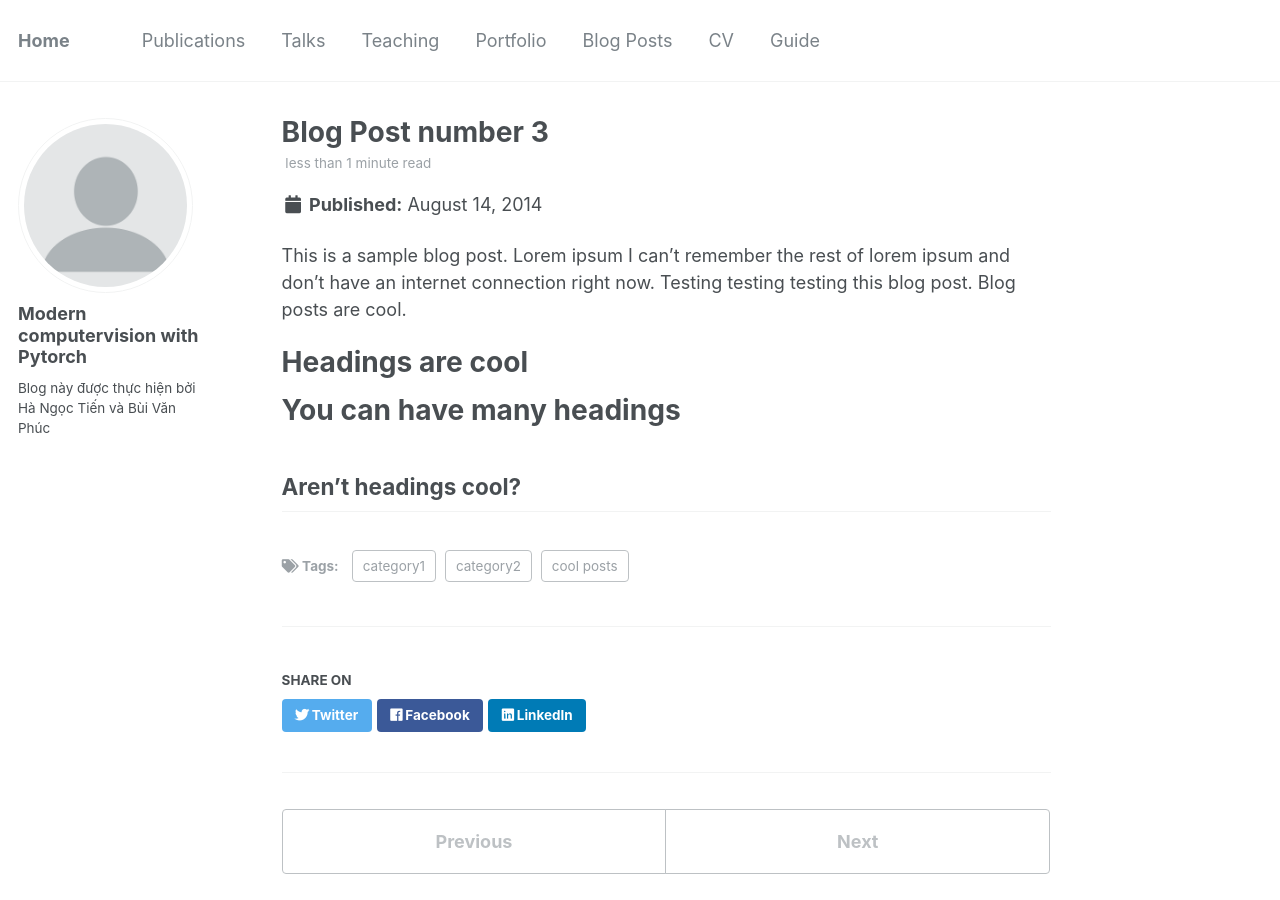
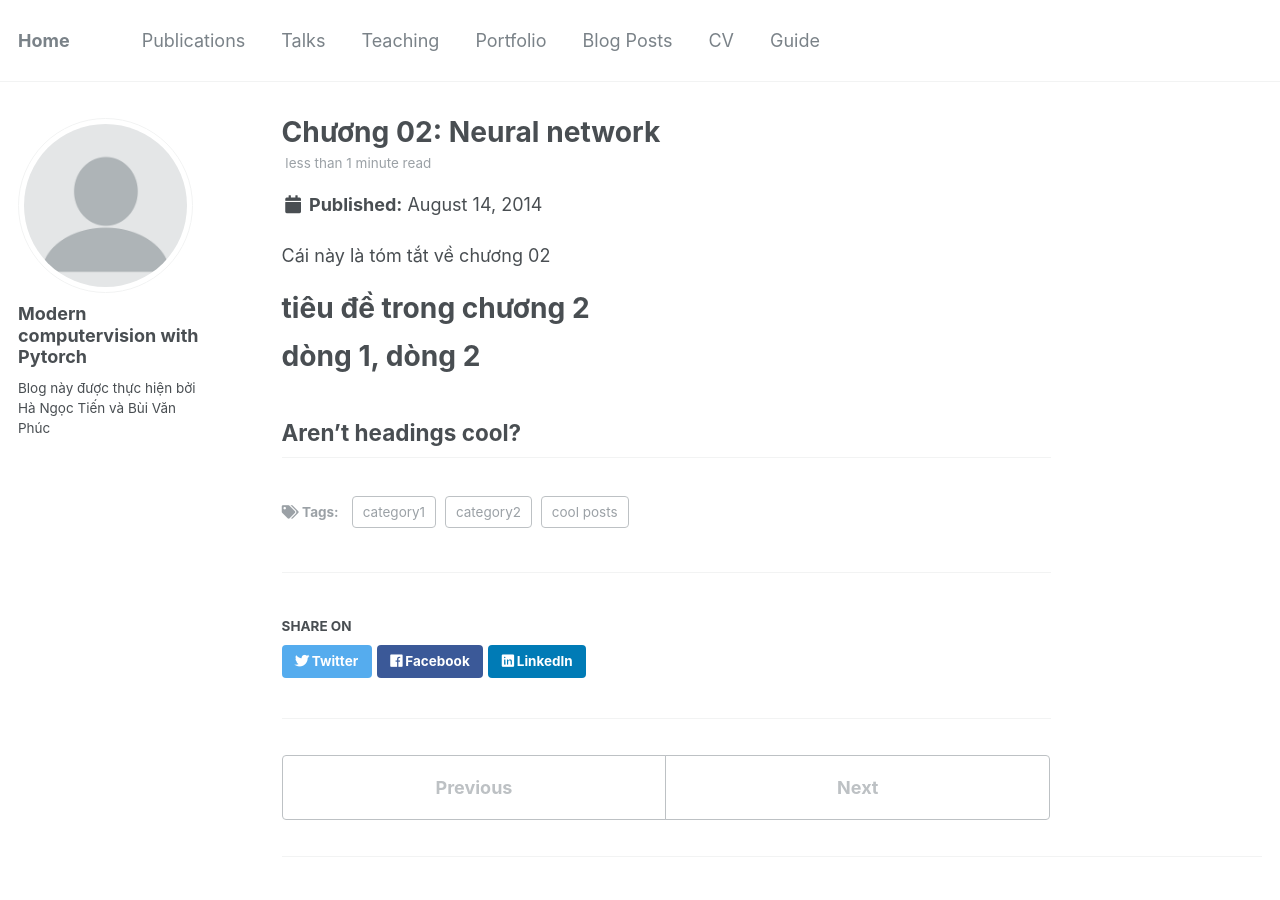
Before and after one commit to vanphuc-bui/MordenComputervision, a Jekyll site: the page built from _posts/2014-08-14-blog-post-3.md, in a window 1280 px wide and 900 px high. Built offline with Jekyll 4.4.1, drawn with Linux system fonts in a browser that asks for light colours.

Commit message:
Phuc add

```diff
--- a/_posts/2014-08-14-blog-post-3.md
+++ b/_posts/2014-08-14-blog-post-3.md
@@ -1,5 +1,5 @@
 ---
-title: 'Blog Post number 3'
+title: 'Chương 02: Neural network'
 date: 2014-08-14
 permalink: /posts/2014/08/blog-post-3/
 tags:
@@ -8,12 +8,12 @@ tags:
   - category2
 ---
 
-This is a sample blog post. Lorem ipsum I can't remember the rest of lorem ipsum and don't have an internet connection right now. Testing testing testing this blog post. Blog posts are cool.
+Cái này là tóm tắt về chương 02
 
-Headings are cool
+tiêu đề trong chương 2
 ======
 
-You can have many headings
+dòng 1, dòng 2
 ======
 
 Aren't headings cool?
```
